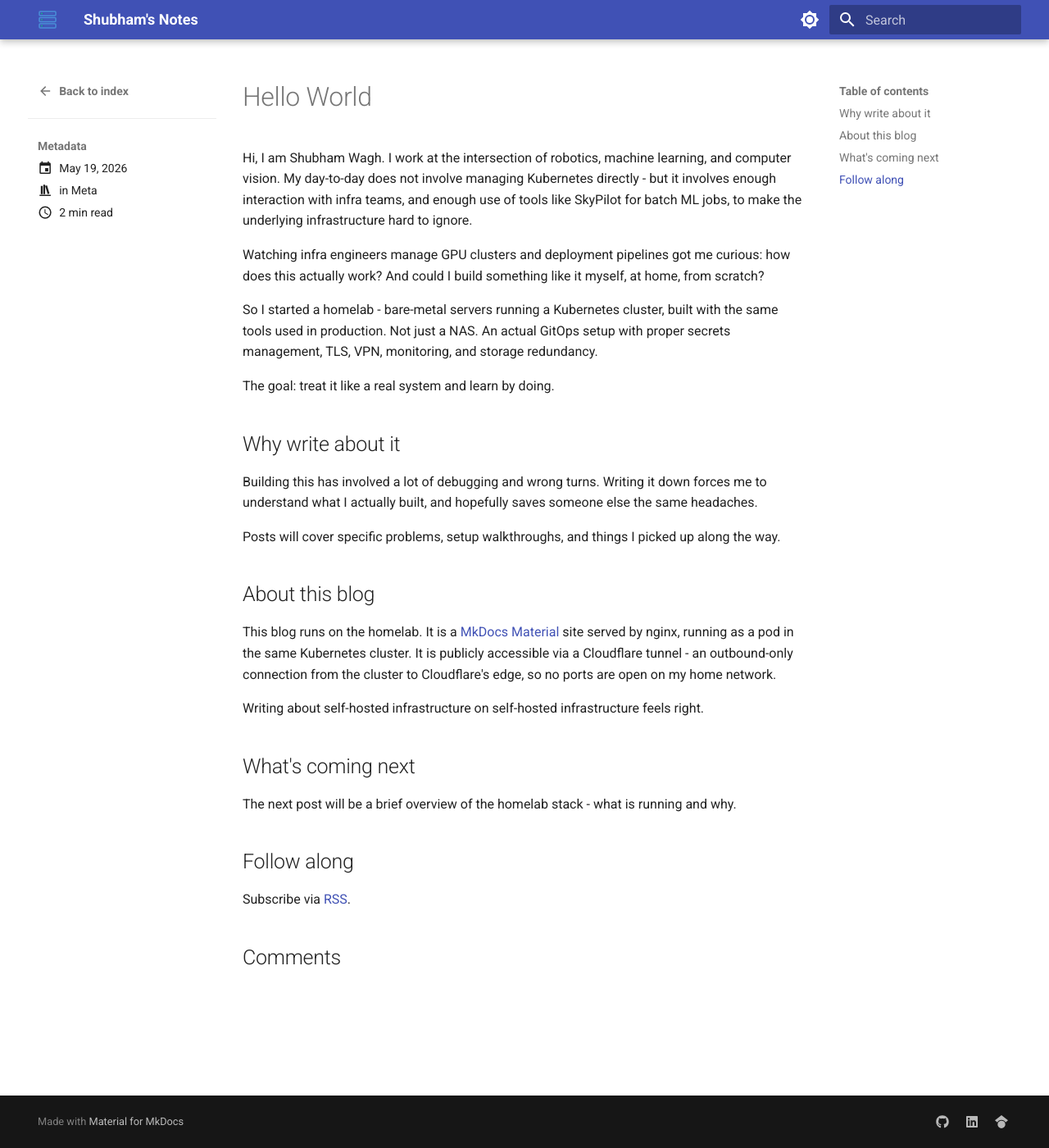
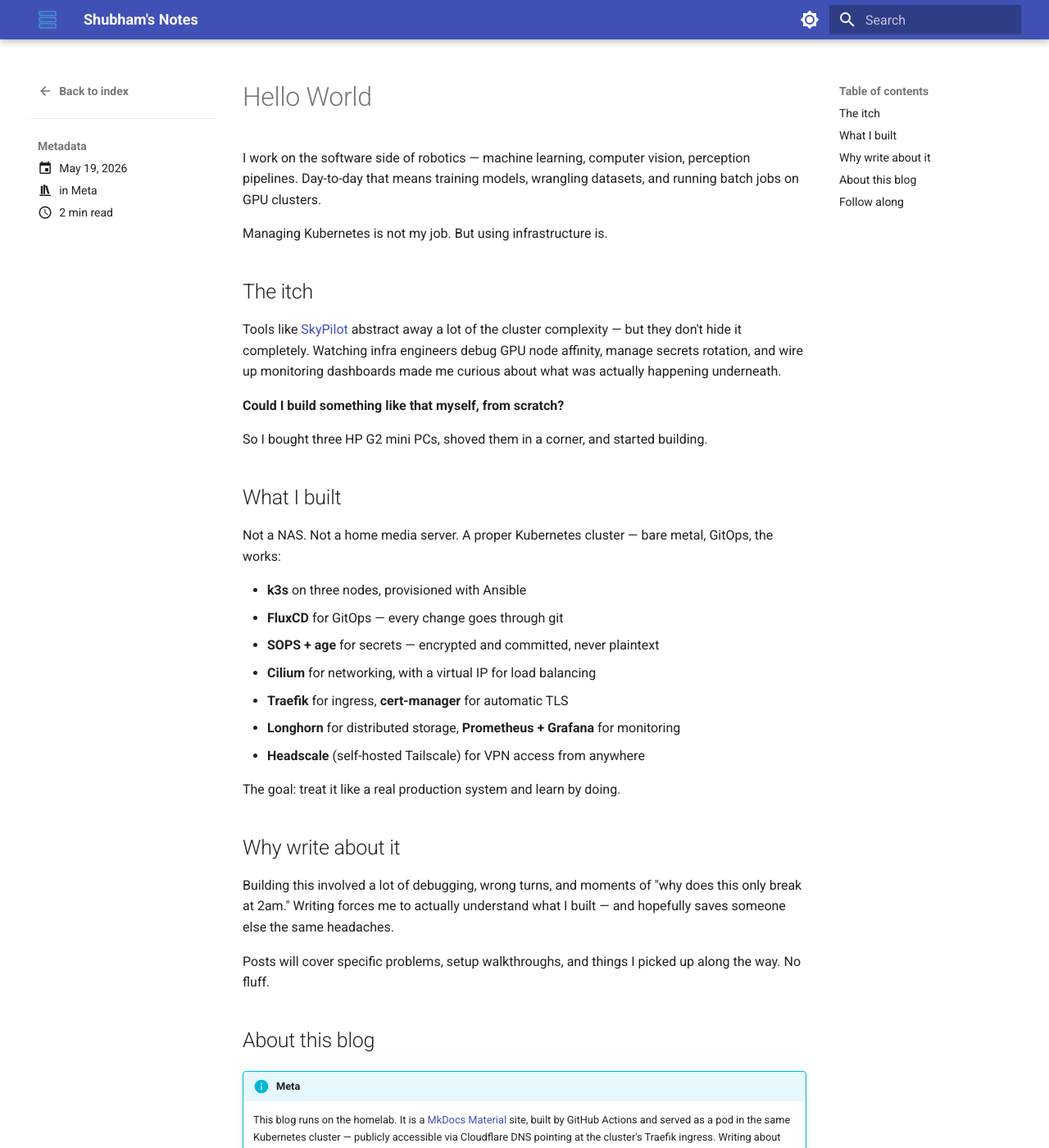
Before and after one commit to shubhamwagh/blog, an MkDocs documentation site: the page built from docs/posts/hello-world.md, in a window 1280 px wide and 1400 px high. Shown: the whole window at 82% size. Built offline with MkDocs 1.6.1 and Material for MkDocs 9.7.7, drawn with Linux system fonts in a browser that asks for light colours; comment, search, counter and statistics services are not loaded; some of the changed text lies outside the part shown.

Commit message:
refactor: first post

```diff
--- a/docs/posts/hello-world.md
+++ b/docs/posts/hello-world.md
@@ -1,35 +1,56 @@
 ---
 date: 2026-05-19
+description: Why a robotics engineer built a bare-metal Kubernetes homelab — and started writing about it.
 categories:
   - Meta
+tags:
+  - homelab
+  - kubernetes
+  - introduction
+comments: true
 ---
 
 # Hello World
 
-Hi, I am Shubham Wagh. I work at the intersection of robotics, machine learning, and computer vision. My day-to-day does not involve managing Kubernetes directly - but it involves enough interaction with infra teams, and enough use of tools like SkyPilot for batch ML jobs, to make the underlying infrastructure hard to ignore.
+I work on the software side of robotics — machine learning, computer vision, perception pipelines. Day-to-day that means training models, wrangling datasets, and running batch jobs on GPU clusters.
 
-Watching infra engineers manage GPU clusters and deployment pipelines got me curious: how does this actually work? And could I build something like it myself, at home, from scratch?
+Managing Kubernetes is not my job. But using infrastructure is.
 
-So I started a homelab - bare-metal servers running a Kubernetes cluster, built with the same tools used in production. Not just a NAS. An actual GitOps setup with proper secrets management, TLS, VPN, monitoring, and storage redundancy.
+<!-- more -->
 
-The goal: treat it like a real system and learn by doing.
+## The itch
+
+Tools like [SkyPilot](https://skypilot.readthedocs.io/) abstract away a lot of the cluster complexity — but they don't hide it completely. Watching infra engineers debug GPU node affinity, manage secrets rotation, and wire up monitoring dashboards made me curious about what was actually happening underneath.
+
+**Could I build something like that myself, from scratch?**
+
+So I bought three HP G2 mini PCs, shoved them in a corner, and started building.
+
+## What I built
+
+Not a NAS. Not a home media server. A proper Kubernetes cluster — bare metal, GitOps, the works:
+
+- **k3s** on three nodes, provisioned with Ansible
+- **FluxCD** for GitOps — every change goes through git
+- **SOPS + age** for secrets — encrypted and committed, never plaintext
+- **Cilium** for networking, with a virtual IP for load balancing
+- **Traefik** for ingress, **cert-manager** for automatic TLS
+- **Longhorn** for distributed storage, **Prometheus + Grafana** for monitoring
+- **Headscale** (self-hosted Tailscale) for VPN access from anywhere
+
+The goal: treat it like a real production system and learn by doing.
 
 ## Why write about it
 
-Building this has involved a lot of debugging and wrong turns. Writing it down forces me to understand what I actually built, and hopefully saves someone else the same headaches.
+Building this involved a lot of debugging, wrong turns, and moments of "why does this only break at 2am." Writing forces me to actually understand what I built — and hopefully saves someone else the same headaches.
 
-Posts will cover specific problems, setup walkthroughs, and things I picked up along the way.
+Posts will cover specific problems, setup walkthroughs, and things I picked up along the way. No fluff.
 
 ## About this blog
 
-This blog runs on the homelab. It is a [MkDocs Material](https://squidfunk.github.io/mkdocs-material/) site served by nginx, running as a pod in the same Kubernetes cluster. It is publicly accessible via a Cloudflare tunnel - an outbound-only connection from the cluster to Cloudflare's edge, so no ports are open on my home network.
-
-Writing about self-hosted infrastructure on self-hosted infrastructure feels right.
-
-## What's coming next
-
-The next post will be a brief overview of the homelab stack - what is running and why.
+!!! info "Meta"
+    This blog runs on the homelab. It is a [MkDocs Material](https://squidfunk.github.io/mkdocs-material/) site, built by GitHub Actions and served as a pod in the same Kubernetes cluster — publicly accessible via Cloudflare DNS pointing at the cluster's Traefik ingress. Writing about self-hosted infrastructure on self-hosted infrastructure feels right.
 
 ## Follow along
 
-Subscribe via [RSS](https://blog.shublab.com/feed_rss_created.xml).
+Subscribe via [RSS](https://blog.shublab.com/feed_rss_created.xml) or leave a comment below.
```
